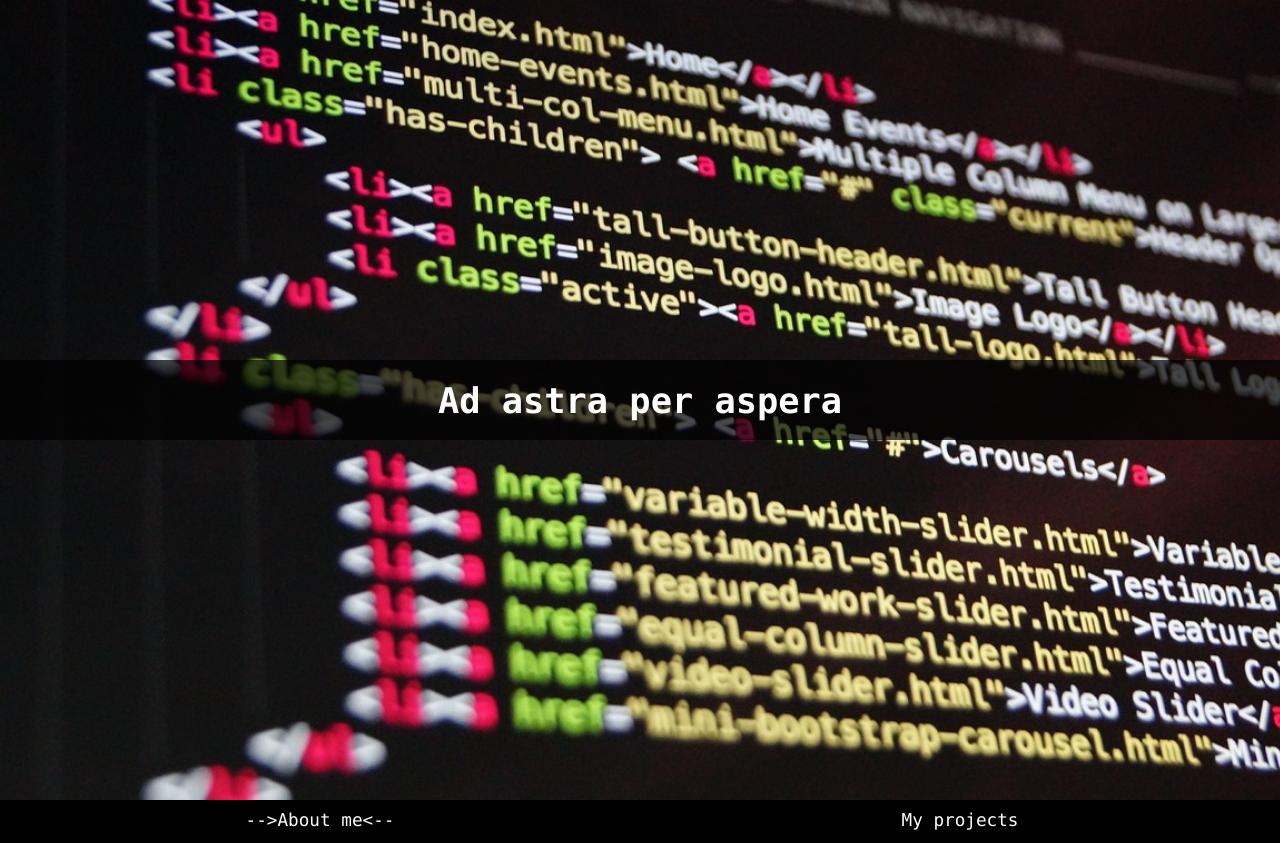
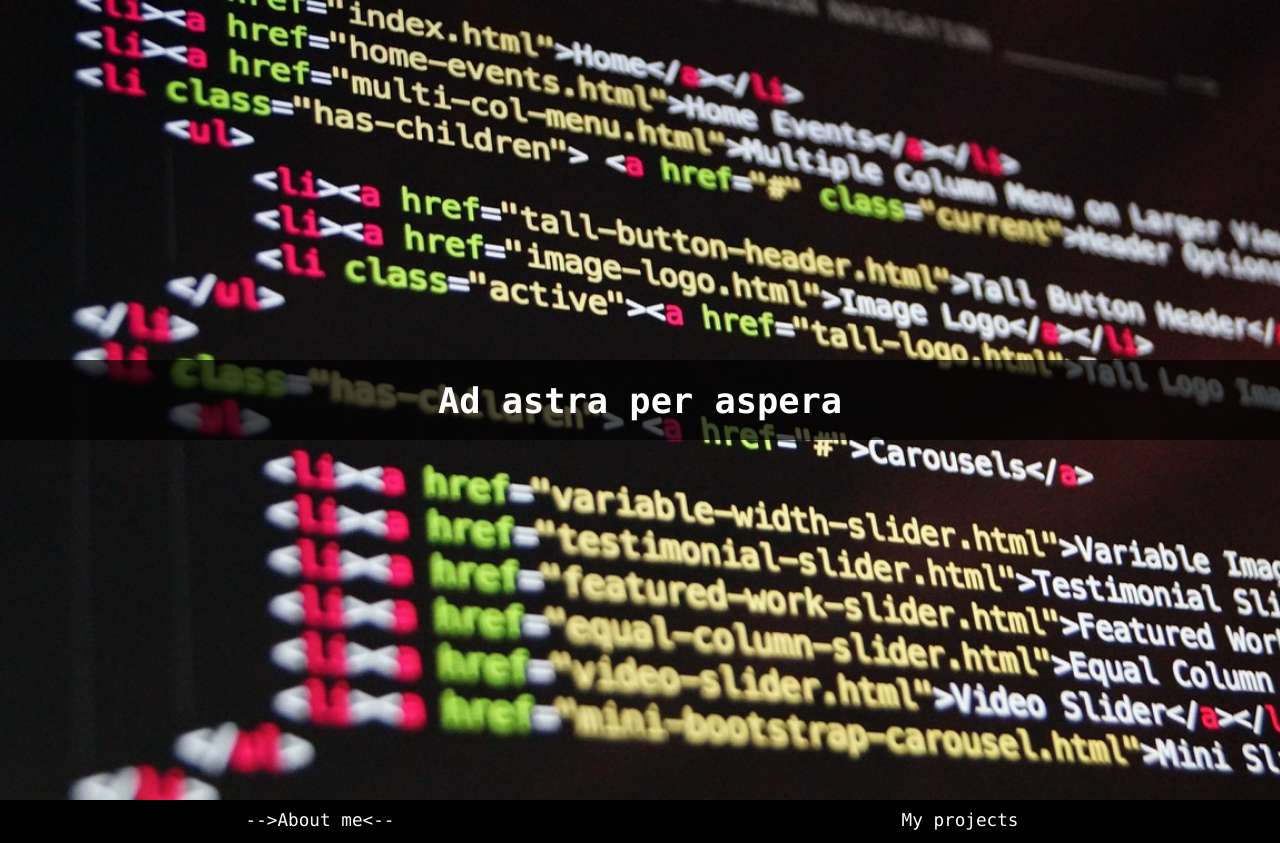
Before and after one commit to vincentdaogithub/vincentdaogithub.github.io, a plain HTML site: page index.html in a window 1280 px wide. Shown: the top 843 px of the page. Drawn offline with Linux system fonts and the light colour scheme.

Commit message:
centering header img

```diff
--- a/css/main.css
+++ b/css/main.css
@@ -23,6 +23,7 @@ header {
 
     background: #000000 url("../img/code_screen_blurred.png") no-repeat;
     background-size: cover;
+    background-position: center;
 
     transition: background 0.5s linear 0s;
 }
@@ -30,6 +31,7 @@ header {
 header:hover {
     background: #000000 url("../img/code_screen.jpg") no-repeat;
     background-size: cover;
+    background-position: center;
 }
 
 header > div {
@@ -46,6 +48,7 @@ header > div {
 header > div > h1 {
     width: 100%;
     text-align: center;
+    font-size: 2rem;
 
     position: absolute;
     top: 50%;
```
